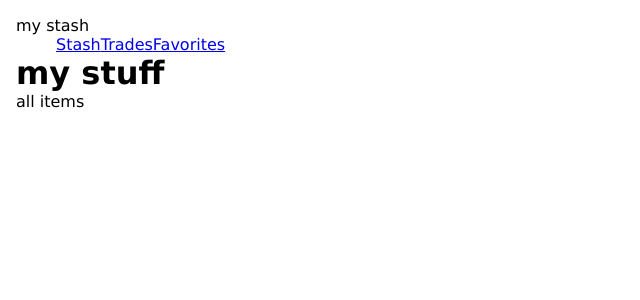
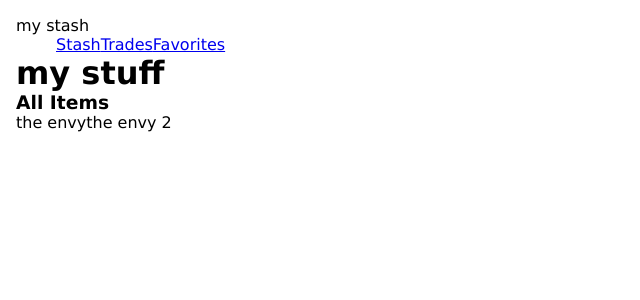
Before and after one commit to irwanphan/my-stash, a React (Create React App) app: page / in a window 1280 px wide. Shown: the top 300 px of the page, without its empty margins (0-640 px from the left). Built offline with nearby package versions, Linux system fonts and the light colour scheme.

Commit message:
test dummy data

```diff
--- a/src/pages/AllItems.js
+++ b/src/pages/AllItems.js
@@ -1,5 +1,30 @@
+const DUMMY_DATA = [
+    {
+        id: 1,
+        title: 'the envy',
+        image: 'https://asset.kompas.com/crops/4x5kidx_7dPayogD3ycK0DDa-3U=/0x0:780x520/750x500/data/photo/2019/11/04/5dbfe1b1ea4f8.jpg',
+        description: 'laptop for working',
+        value: 12000000
+    },
+    {
+        id: 2,
+        title: 'the envy 2',
+        image: 'https://asset.kompas.com/crops/4x5kidx_7dPayogD3ycK0DDa-3U=/0x0:780x520/750x500/data/photo/2019/11/04/5dbfe1b1ea4f8.jpg',
+        description: 'laptop for working',
+        value: 12000000
+    }
+]
+
 function AllItems() {
-    return <div>all items</div>
+    return <section>
+        <h3>All Items</h3>
+        {
+            [
+                DUMMY_DATA[0].title,
+                DUMMY_DATA[1].title,
+            ]
+        }
+    </section>
 }
 
 export default AllItems;
```
